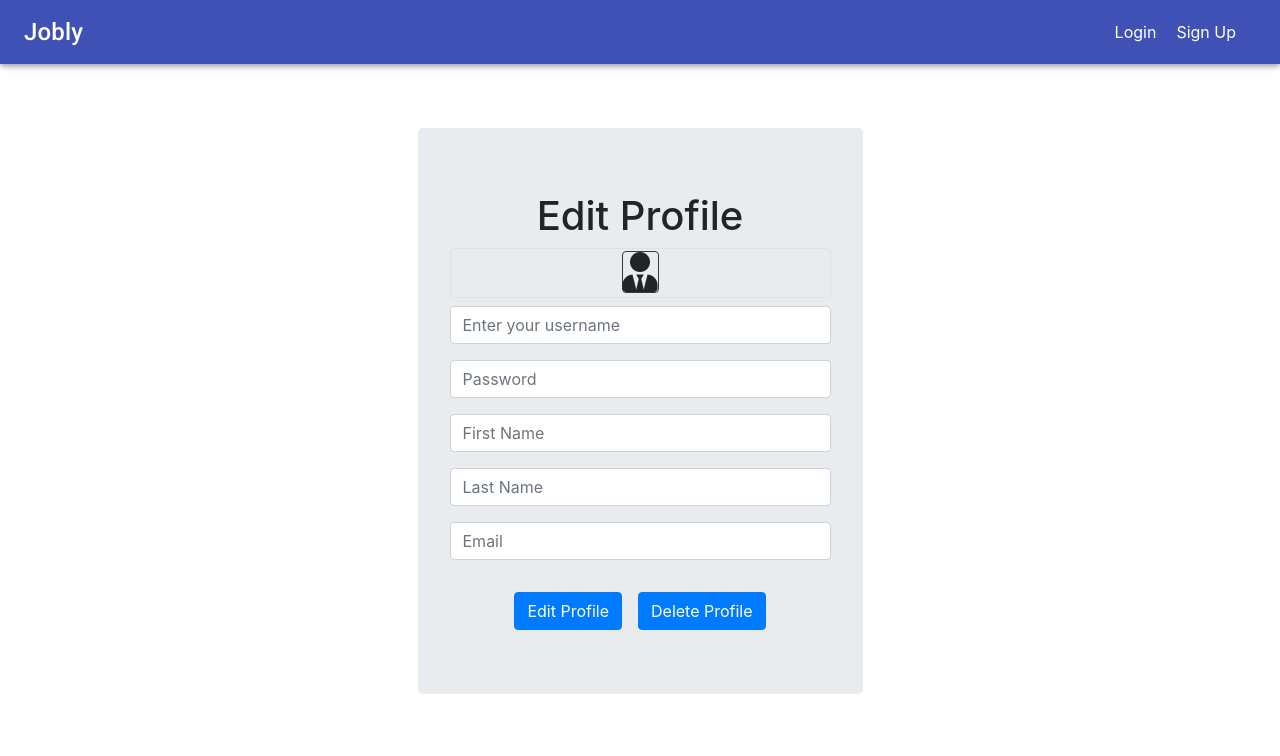
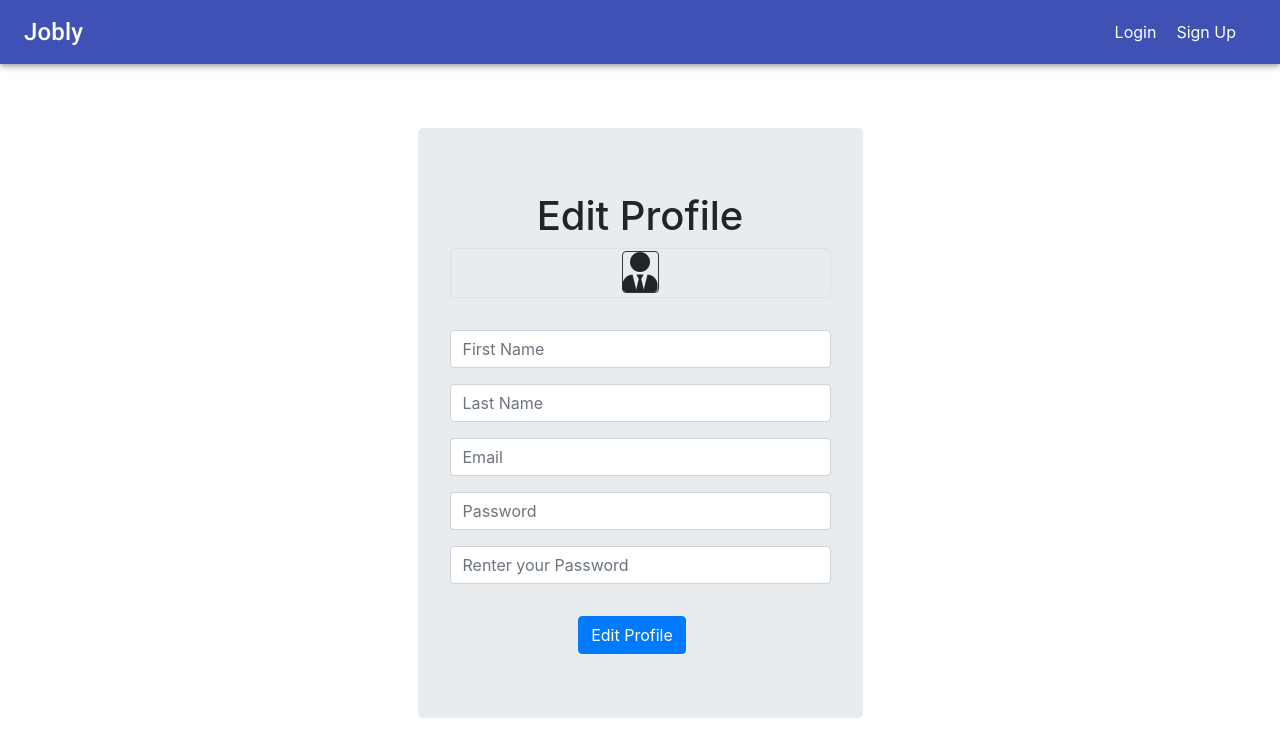
Before and after one commit to nikgun1984/React-Jobly, a React (Create React App) app in the folder frontend/: page /profile in a window 1280 px wide. Shown: the top 756 px of the page. Built offline with nearby package versions, Linux system fonts and the light colour scheme; no server answers.

Commit message:
corrected register/login to conform with userInfo

```diff
--- a/frontend/src/api.js
+++ b/frontend/src/api.js
@@ -19,6 +19,7 @@ class JoblyApi {
 
 		const url = `${BASE_URL}/${endpoint}`;
 		const headers = { Authorization: `Bearer ${JoblyApi.token}` };
+		console.log(headers);
 		let params; // = method === "get" ? data : {};
 		switch (method) {
 			case "get":
@@ -63,6 +64,7 @@ class JoblyApi {
 
 	static async getAuthorization(formData, url) {
 		let res = await this.request(`auth/${url}`, formData, "post");
+		console.log(res);
 		JoblyApi.token = res.token;
 		return res.token;
 	}
@@ -73,8 +75,9 @@ class JoblyApi {
 		return res;
 	}
 
-	static async editUserInfo(formData, username) {
-		let res = await this.request(`users/${username}`, formData, "patch");
+	static async editUserInfo(formData, userName, token) {
+		JoblyApi.token = token;
+		let res = await this.request(`users/${userName}`, formData, "patch");
 		return res;
 	}
 }
--- a/frontend/src/components/UserInfo.js
+++ b/frontend/src/components/UserInfo.js
@@ -1,4 +1,4 @@
-import { useState, useContext } from "react";
+import { useState, useEffect, useContext } from "react";
 import Form from "react-bootstrap/Form";
 import Button from "react-bootstrap/Button";
 import Jumbotron from "react-bootstrap/Jumbotron";
@@ -6,12 +6,17 @@ import Container from "react-bootstrap/Container";
 import Row from "react-bootstrap/Row";
 import Col from "react-bootstrap/Col";
 import UserContext from "../UserContext";
+import JoblyApi from "../api";
 
 const UserInfo = () => {
-	const { token, currUserInfo, setCurrUserInfo } = useContext(UserContext);
+	const { token, currUser, currUserInfo, setCurrUserInfo } = useContext(
+		UserContext
+	);
+	const [message, setMessage] = useState("");
+	const [colorMessage, setColorMessage] = useState("text-danger");
 	const INITIAL_STATE = {
-		username: currUserInfo.username,
-		password: currUserInfo.username,
+		password: "",
+		repassword: "",
 		firstName: currUserInfo.firstName,
 		lastName: currUserInfo.lastName,
 		email: currUserInfo.email,
@@ -26,19 +31,45 @@ const UserInfo = () => {
 		}));
 	};
 
-	// async function fetchData() {
-	// 	const data = await JoblyApi.getAuthorization(formData, "register");
-	// 	if (token) {
-	// 		setCurrUser(formData.username);
-	// 		setCurrUserInfo((prevState) => ({
-	// 			user: {
-	// 				...formData,
-	// 			},
-	// 		}));
-	// 		setFormData(INITIAL_STATE);
-	// 		history.push("/");
-	// 	}
-	// }
+	const handleSubmit = (e) => {
+		e.preventDefault();
+		if (formData.password !== formData.repassword) {
+			setMessage("Passwords entered do not match");
+		} else {
+			setMessage("");
+			fetchData();
+			setCurrUserInfo({
+				firstName: formData.firstName,
+				lastName: formData.lastName,
+				email: formData.email,
+				userName: currUser,
+			});
+			formData.repassword = "";
+			setColorMessage("text-success");
+			setMessage("Profile has been updated successfully!");
+		}
+	};
+
+	async function fetchData() {
+		try {
+			if (token) {
+				delete formData.repassword;
+				await JoblyApi.editUserInfo(formData, currUser, token);
+			}
+		} catch (err) {
+			setMessage(err[0]);
+		}
+	}
+
+	useEffect(() => {
+		formData.password &&
+			formData.password === formData.repassword &&
+			formData.firstName &&
+			formData.lastName &&
+			formData.email &&
+			fetchData();
+	}, []);
+
 	return (
 		<>
 			<Container>
@@ -49,18 +80,36 @@ const UserInfo = () => {
 							<h1 className="border rounded">
 								<i className="fas fa-user-tie border border-dark rounded"></i>
 							</h1>
-							<Form>
-								<Form.Group controlId="registerUserName">
+							<small className={`m-2 ${colorMessage}`}>{message}</small>
+							<Form onSubmit={handleSubmit}>
+								<Form.Group controlId="editUserFirstName">
 									<Form.Control
 										type="text"
-										name="username"
+										name="firstName"
 										onChange={handleChange}
-										value={formData.username}
-										placeholder="Enter your username"
+										value={formData.firstName}
+										placeholder="First Name"
 									/>
 								</Form.Group>
-
-								<Form.Group controlId="registerUserPassword">
+								<Form.Group controlId="editUserLastName">
+									<Form.Control
+										type="text"
+										name="lastName"
+										onChange={handleChange}
+										value={formData.lastName}
+										placeholder="Last Name"
+									/>
+								</Form.Group>
+								<Form.Group controlId="editUserEmail">
+									<Form.Control
+										type="email"
+										name="email"
+										onChange={handleChange}
+										value={formData.email}
+										placeholder="Email"
+									/>
+								</Form.Group>
+								<Form.Group controlId="editUserPassword">
 									<Form.Control
 										type="password"
 										name="password"
@@ -69,38 +118,17 @@ const UserInfo = () => {
 										placeholder="Password"
 									/>
 								</Form.Group>
-								<Form.Group controlId="registerUserFirstName">
+								<Form.Group controlId="editUserRepassword">
 									<Form.Control
-										type="text"
-										name="firstName"
+										type="password"
+										name="repassword"
 										onChange={handleChange}
-										value={formData.firstName}
-										placeholder="First Name"
-									/>
-								</Form.Group>
-								<Form.Group controlId="registerUserLastName">
-									<Form.Control
-										type="text"
-										name="lastName"
-										onChange={handleChange}
-										value={formData.lastName}
-										placeholder="Last Name"
-									/>
-								</Form.Group>
-								<Form.Group controlId="registerUserLastName">
-									<Form.Control
-										type="email"
-										name="email"
-										onChange={handleChange}
-										value={formData.email}
-										placeholder="Email"
+										value={formData.repassword}
+										placeholder="Renter your Password"
 									/>
 								</Form.Group>
 								<Button variant="primary" type="submit" className="mt-3 mr-3">
 									Edit Profile
-								</Button>
-								<Button variant="primary" type="submit" className="mt-3">
-									Delete Profile
 								</Button>
 							</Form>
 						</Jumbotron>
--- a/frontend/src/components/UserRegisterForm.js
+++ b/frontend/src/components/UserRegisterForm.js
@@ -28,6 +28,7 @@ const UserRegisterForm = () => {
 		setCurrUserInfo,
 	} = useContext(UserContext);
 	const [formData, setFormData] = useState(INITIAL_STATE);
+	const [message, setMessage] = useState("");
 
 	const handleChange = (evt) => {
 		const { name, value } = evt.target;
@@ -38,18 +39,25 @@ const UserRegisterForm = () => {
 	};
 
 	async function fetchData() {
-		const data = await JoblyApi.getAuthorization(formData, "register");
-		if (data.token) {
-			setToken(data.token);
+		let token;
+		try {
+			token = await JoblyApi.getAuthorization(formData, "register");
+			setToken(token);
 			setCurrUser(formData.username);
-			setCurrUserInfo((prevState) => ({
-				user: {
-					...formData,
-				},
-			}));
 			setFormData(INITIAL_STATE);
 			history.push("/");
+		} catch (err) {
+			console.log(err[0]);
+			setMessage(err[0]);
 		}
+		// let data;
+		// try {
+		// 	data = await JoblyApi.getAuthorization(formData, "register");
+		// 	setToken(data);
+		// } catch (err) {
+		// 	console.log(err[0]);
+		// 	setMessage(err[0]);
+		// }
 	}
 
 	const handleSubmit = (e) => {
@@ -71,6 +79,7 @@ const UserRegisterForm = () => {
 				<Row className="justify-content-md-center">
 					<Col sm={5}>
 						<Jumbotron>
+							<small className="text-danger">{message}</small>
 							<Form onSubmit={handleSubmit}>
 								<Form.Group controlId="registerUserName">
 									<Form.Control
```
